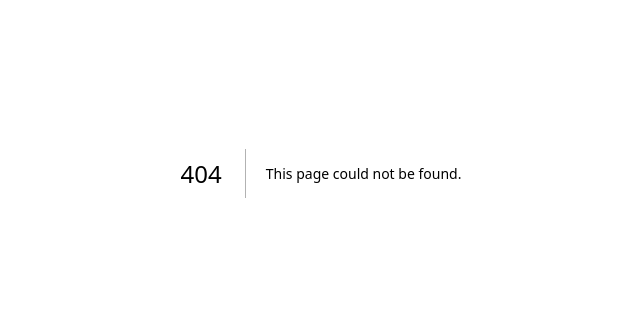
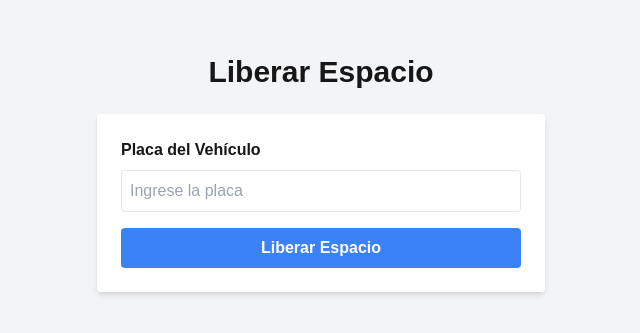
Before and after one commit to BrayanOrtigoza07/parqueaderivirtual, a Next.js app: page /salida in a window 1280 px wide. Before the commit this address had no page. Shown: the part 227-560 px from the top of the page, without its empty margins (319-959 px from the left). Built offline with nearby package versions, Linux system fonts and the light colour scheme.

Commit message:
Integración15

```diff
--- /dev/null
+++ b/app/api/salida/route.ts
@@ -0,0 +1,56 @@
+import { NextResponse } from 'next/server';
+import { Pool } from 'pg';
+
+// Configuración de la conexión a la base de datos
+const pool = new Pool({
+  connectionString: process.env.DATABASE_URL,
+  ssl: { rejectUnauthorized: false },
+});
+
+// Manejo del método POST para liberar un espacio
+export async function POST(req: Request) {
+  try {
+    const { plate } = await req.json();
+
+    if (!plate) {
+      return NextResponse.json(
+        { error: 'La placa es requerida.' },
+        { status: 400 }
+      );
+    }
+
+    // Buscar el registro con la placa proporcionada
+    const client = await pool.connect();
+    const selectQuery = `
+      SELECT * FROM parking_entries WHERE plate = $1 AND exit_time IS NULL;
+    `;
+    const selectResult = await client.query(selectQuery, [plate]);
+
+    if (selectResult.rows.length === 0) {
+      client.release();
+      return NextResponse.json(
+        { error: 'No se encontró un vehículo con esa placa actualmente estacionado.' },
+        { status: 404 }
+      );
+    }
+
+    const updateQuery = `
+      UPDATE parking_entries
+      SET exit_time = NOW()
+      WHERE plate = $1 AND exit_time IS NULL;
+    `;
+    await client.query(updateQuery, [plate]);
+
+    client.release();
+    return NextResponse.json(
+      { message: `Espacio liberado exitosamente para la placa: ${plate}` },
+      { status: 200 }
+    );
+  } catch (error) {
+    console.error('Error al liberar el espacio:', error);
+    return NextResponse.json(
+      { error: 'Error al liberar el espacio en la base de datos.' },
+      { status: 500 }
+    );
+  }
+}
--- /dev/null
+++ b/app/salida/page.tsx
@@ -0,0 +1,66 @@
+'use client';
+
+import { useState } from 'react';
+
+export default function Salida() {
+  const [plate, setPlate] = useState('');
+  const [message, setMessage] = useState<string | null>(null);
+
+  const handleInputChange = (e: React.ChangeEvent<HTMLInputElement>) => {
+    setPlate(e.target.value);
+  };
+
+  const handleLiberarEspacio = async () => {
+    if (!plate) {
+      setMessage('Por favor, ingrese la placa.');
+      return;
+    }
+
+    try {
+      const response = await fetch('/api/salida', {
+        method: 'POST',
+        headers: { 'Content-Type': 'application/json' },
+        body: JSON.stringify({ plate }),
+      });
+
+      if (response.ok) {
+        const data = await response.json();
+        setMessage(`Espacio liberado exitosamente para la placa: ${plate}.`);
+        setPlate('');
+      } else {
+        const error = await response.json();
+        setMessage(`Error: ${error.error}`);
+      }
+    } catch (error) {
+      console.error('Error al liberar el espacio:', error);
+      setMessage('Error al conectar con el servidor.');
+    }
+  };
+
+  return (
+    <div className="min-h-screen bg-gray-100 flex flex-col items-center justify-center">
+      <h1 className="text-3xl font-bold mb-6">Liberar Espacio</h1>
+      <div className="bg-white p-6 rounded shadow-md w-full max-w-md">
+        <label className="block font-semibold mb-2">Placa del Vehículo</label>
+        <input
+          type="text"
+          value={plate}
+          onChange={handleInputChange}
+          className="w-full p-2 border rounded mb-4"
+          placeholder="Ingrese la placa"
+        />
+        <button
+          onClick={handleLiberarEspacio}
+          className="px-6 py-2 bg-blue-500 text-white font-semibold rounded hover:bg-blue-600 w-full"
+        >
+          Liberar Espacio
+        </button>
+        {message && (
+          <p className="mt-4 text-center text-lg font-semibold text-blue-600">
+            {message}
+          </p>
+        )}
+      </div>
+    </div>
+  );
+}
```
